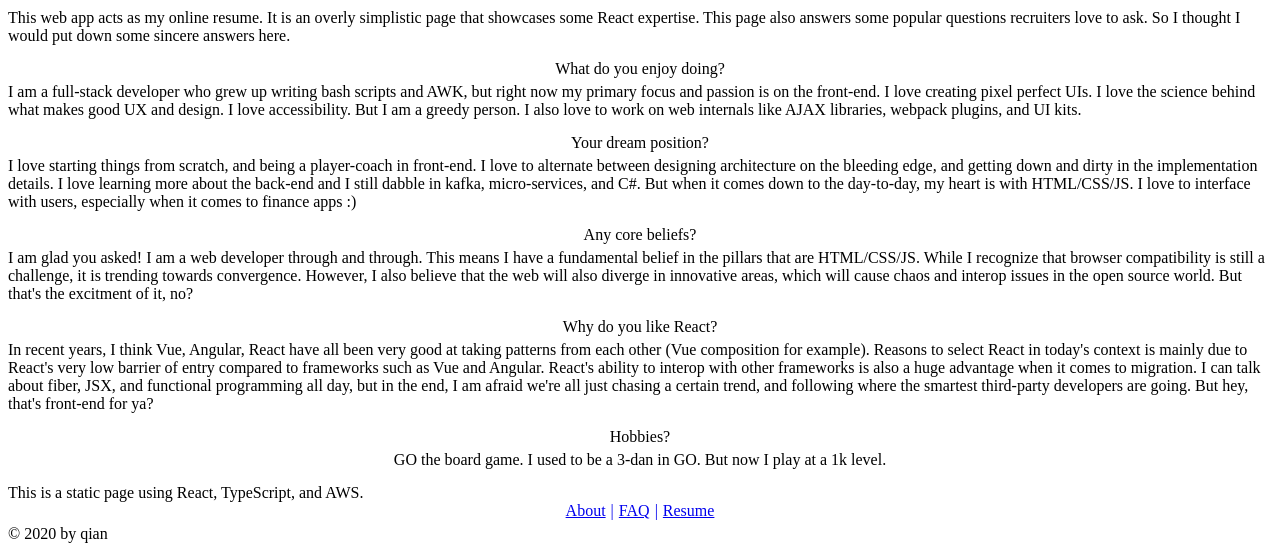
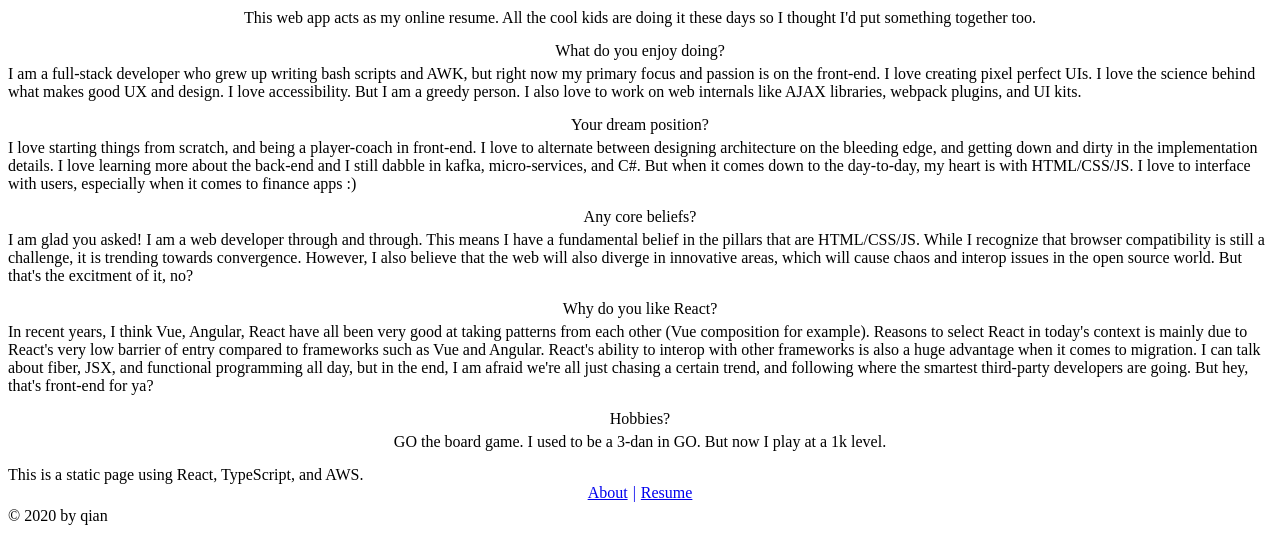
Before and after one commit to TechieQian/gatsby-qianwan, a Gatsby site: page /faq in a window 1280 px wide. Shown: the part 308-867 px from the top of the page. Built offline with nearby package versions, Linux system fonts and the light colour scheme; Gatsby itself is replaced by a stand-in of ours.

Commit message:
new resume

```diff
--- a/src/components/footer/Footer.tsx
+++ b/src/components/footer/Footer.tsx
@@ -8,7 +8,6 @@
       <div>This is a static page using React, TypeScript, and AWS.</div>
       <div className={styles.footer}>
         <Link to="/">About</Link>
-        <Link to="/faq/">FAQ</Link>
         <Link to="/resume/">Resume</Link>
       </div>
       <p style={{ marginTop: "5px" }}>© 2020 by qian</p>
--- a/src/components/resume/Form.tsx
+++ b/src/components/resume/Form.tsx
@@ -6,6 +6,7 @@
 interface FormProps {
   onPost: any
 }
+
 export default function Form(props: FormProps) {
   const [name, setName] = useState("")
   const [email, setEmail] = useState("")
--- a/src/pages/faq.tsx
+++ b/src/pages/faq.tsx
@@ -19,8 +19,7 @@
   <article className={styles.about}>
     <Question
       question="What is this website?"
-      answer="This web app acts as my online resume. It is an overly simplistic page that showcases some React expertise. This page also answers
-      some popular questions recruiters love to ask. So I thought I would put down some sincere answers here."
+      answer="This web app acts as my online resume. All the cool kids are doing it these days so I thought I'd put something together too."
     />
     <Question
       question="What do you enjoy doing?"
--- a/src/services/ApiService.ts
+++ b/src/services/ApiService.ts
@@ -14,7 +14,7 @@
     ).then(() => {
       // Hard-coding it for now!
       const resumeUrl =
-        "https://s3.us-east-2.amazonaws.com/qianwan.dev/Qian_Wan_0720.docx"
+        "https://s3.us-east-2.amazonaws.com/qianwan.dev/Qian_Wan_0121.docx"
       https: window.open(resumeUrl)
     })
   },
```
